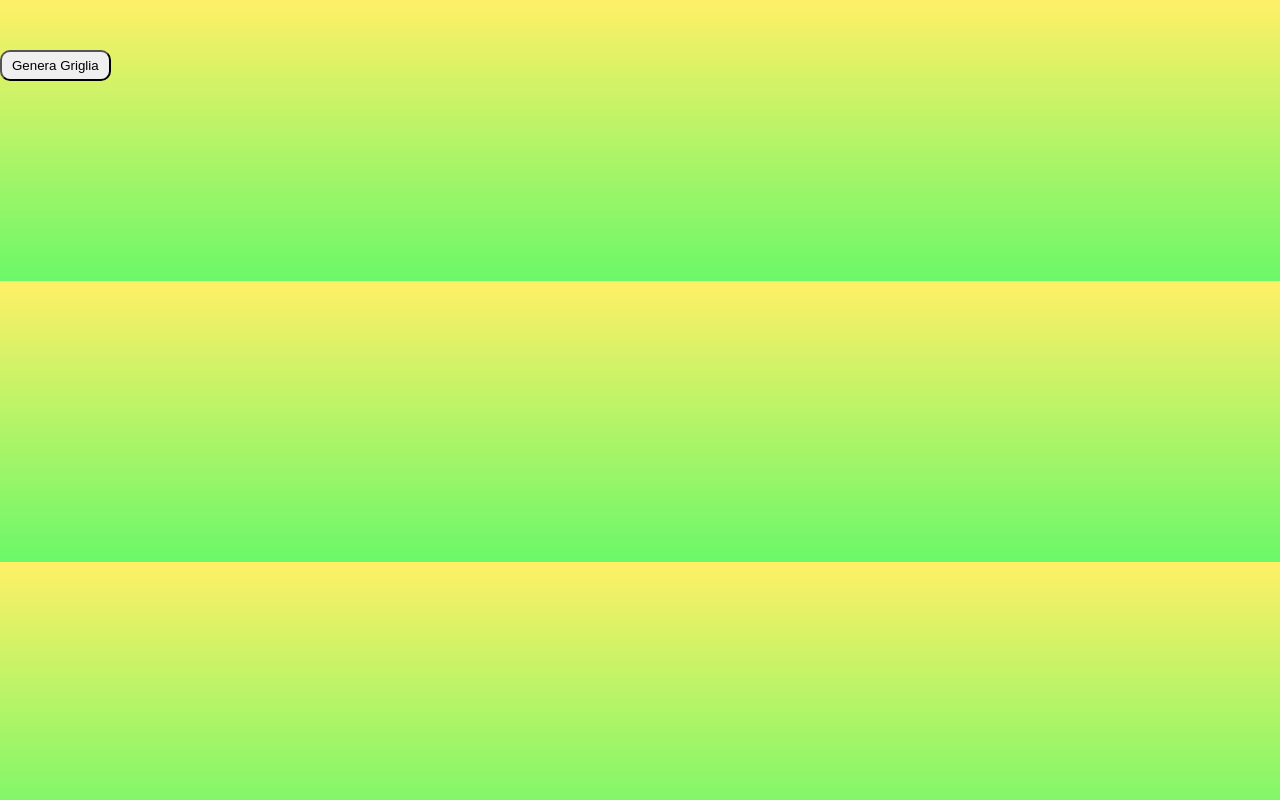
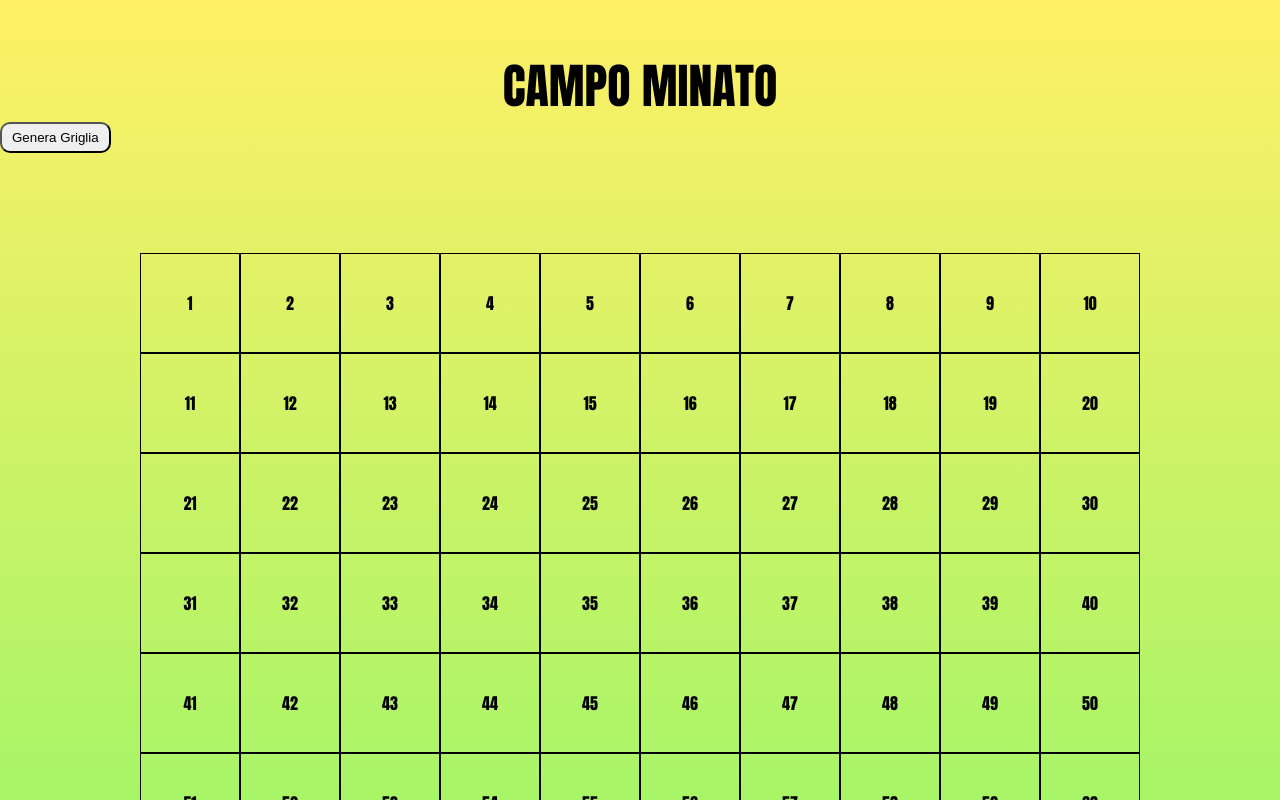
Before and after one commit to albertoferri/js-campominato-grid, a plain HTML site: page index.html in a window 1280 px wide. Both pictures are taken after a click on the button "Genera Griglia". Shown: the top 800 px of the page. Drawn offline with Linux system fonts and the light colour scheme.

Commit message:
aggiunta funzione per creare griglia al click

```diff
--- a/css/style.css
+++ b/css/style.css
@@ -39,3 +39,8 @@ h1{
     height: 100px;
     border: 1px solid black;
 }
+
+.square.active{
+    background: linear-gradient(to bottom, #4d8bea, #f04141);
+    color: white;
+}
--- a/js/script.js
+++ b/js/script.js
@@ -11,5 +11,27 @@ const createGridElement = document.getElementById("createGrid-Btn");
 // inposto che al click fa partire la funzione "createGrid"
 createGridElement.addEventListener("click", createGrid);
 
-// stampo in pagina il titolo
-document.getElementById("title").innerText = "CAMPO MINATO"
+
+// L'utente clicca su un bottone che genererà una griglia di gioco quadrata.
+function createGrid() {
+    const gridElement = document.getElementById("grid");
+    // per evitare che generi ogni volta una griglia, resetto ogni volta
+    gridElement.innerHTML = '';
+
+    for (let i = 0; i < 100; i++) {
+        const squareElement = document.createElement("div");
+        squareElement.classList.add("square");
+        squareElement.innerHTML = i + 1;
+        gridElement.append(squareElement);
+
+        // cambio colore al click
+        squareElement.addEventListener("click", function(){
+            this.classList.toggle("active");
+            console.log("HAI SELEZIONATO LA CELLA: " + this.innerText)
+        });
+    }
+
+    // stampo in pagina il titolo e sfondo
+    document.getElementById("title").innerText = "CAMPO MINATO"
+    // document.body.style.backgroundColor = "lightblue";
+}
```
